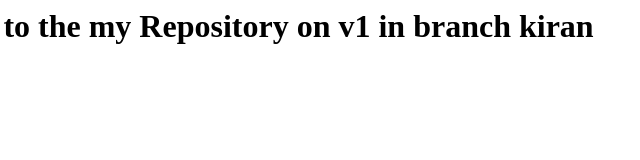
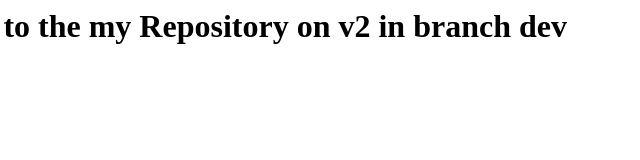
Before and after one commit to Akiran1999/terraform, a plain HTML site: page index.html in a window 1280 px wide. Shown: the full height of the page, 137-777 px from the left. Drawn offline with Linux system fonts and the light colour scheme.

Commit message:
updated in dev branch

```diff
--- a/index.html
+++ b/index.html
@@ -1 +1 @@
-<h1> Welcome to the my Repository on v1 in branch kiran </h1>
+<h1> Welcome to the my Repository on v2 in branch dev </h1>
```
